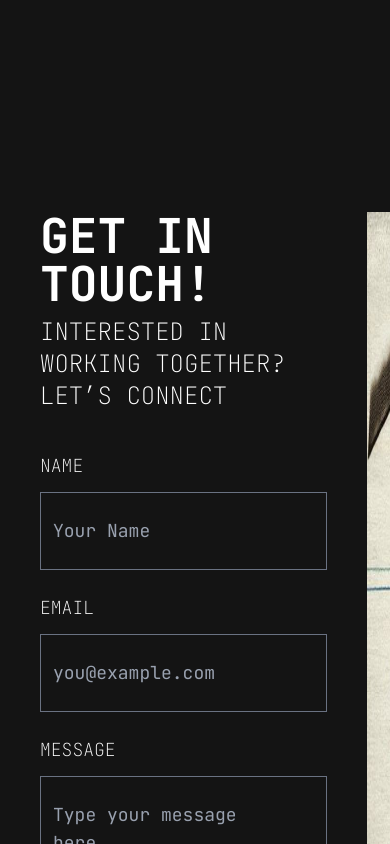
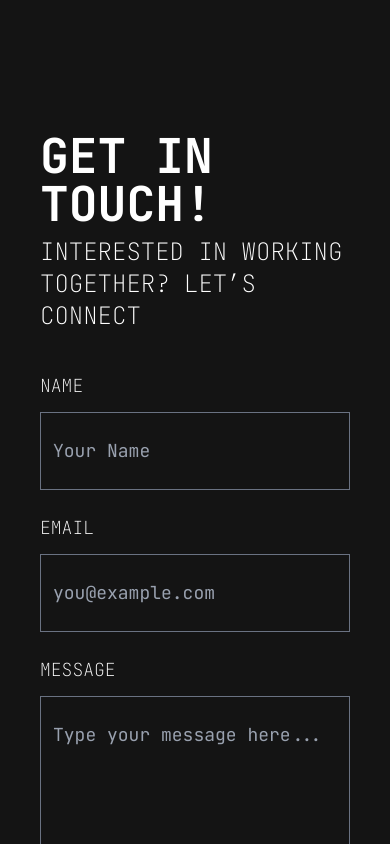
Before and after one commit to Chandankrswain/My-Portfolio, a React (Vite) app: page /contact in a window 390 px wide. Shown: the part 920-1764 px from the top of the page. Built offline with nearby package versions, Linux system fonts and the light colour scheme.

Commit message:
update : updated the form section for mobile version

```diff
--- a/src/App.tsx
+++ b/src/App.tsx
@@ -63,7 +63,7 @@ export default function App() {
         <QuotesHeading />
         <AnimatedSection variant="rotate-rise">
           <Heading
-            classname="bg-yellow-400 text-9xl text-[#141414] p-4 skew-y-2 font-black "
+            classname="bg-yellow-400 text-[31px] md:text-9xl text-[#141414] p-4 skew-y-2 font-black "
             heading="CONTACT NOW"
           />
         </AnimatedSection>
--- a/src/components/form/form.tsx
+++ b/src/components/form/form.tsx
@@ -1,4 +1,4 @@
-import { useRef, useState } from "react";
+import { useEffect, useRef, useState } from "react";
 import { Button } from "../button";
 
 import { Alert } from "../alert";
@@ -9,6 +9,7 @@ interface Props {
 }
 
 export const Form = ({ imageSrc }: Props) => {
+  const [isMobile, setIsMobile] = useState(false);
   const formRef = useRef<HTMLFormElement>(null);
   const [isSubmitted, setIsSubmitted] = useState(false);
 
@@ -18,9 +19,19 @@ export const Form = ({ imageSrc }: Props) => {
       setIsSubmitted(true);
     }
   };
+  useEffect(() => {
+    const handleResize = () => {
+      setIsMobile(window.innerWidth <= 768); // mobile breakpoint
+    };
+
+    handleResize(); // run on mount
+    window.addEventListener("resize", handleResize);
+
+    return () => window.removeEventListener("resize", handleResize);
+  }, []);
 
   return (
-    <div className="flex mt-40 px-10 md:px-20 gap-10 text-white justify-between">
+    <div className="flex mt-20 md:mt-40 px-10 md:px-20 gap-10 text-white justify-between">
       <div>
         {/* Heading Section */}
         <AnimatedSection variant="pop">
@@ -90,7 +101,9 @@ export const Form = ({ imageSrc }: Props) => {
         </form>
       </div>
 
-      <img className="w-[600px] h-[800px]" src={imageSrc} alt="contact" />
+      {!isMobile && (
+        <img className="w-[600px] h-[800px]" src={imageSrc} alt="contact" />
+      )}
     </div>
   );
 };
```
